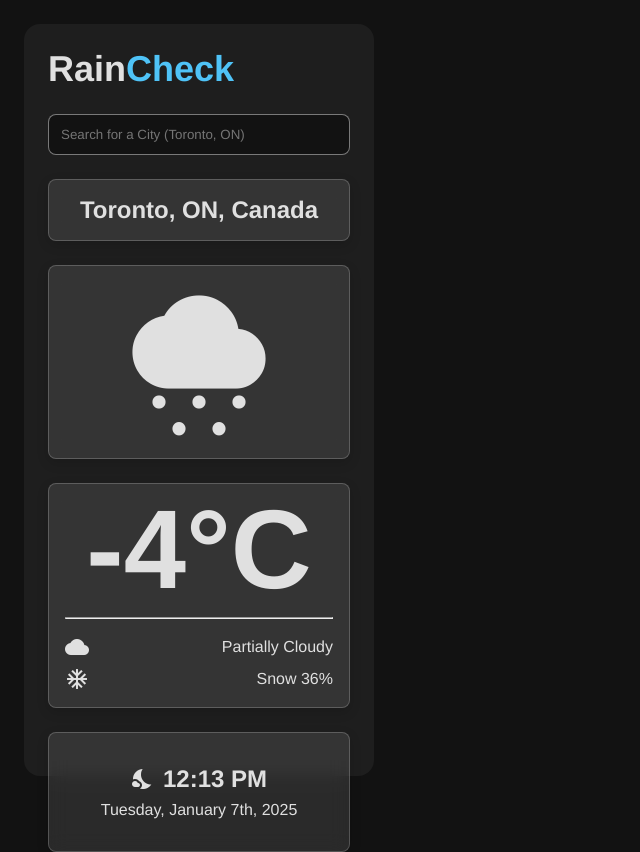
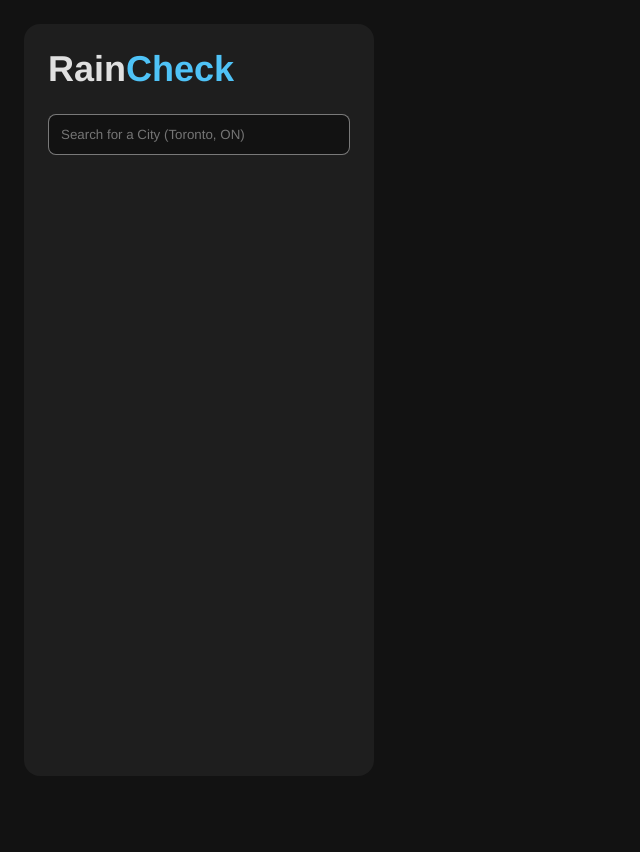
Before and after one commit to DGUXdesigns/weather-app, a website built with webpack: page src/template.html in a window 1280 px wide. Shown: the whole page, without its empty margins (0-640 px from the left). After the commit the page ends 800 px from the top, so only its background shows below. Built offline with nearby package versions, Linux system fonts and the light colour scheme.

Commit message:
removed placeholder html for side bar

```diff
--- a/src/template.html
+++ b/src/template.html
@@ -24,39 +24,7 @@
 				/>
 			</form>
 
-			<div class="wrapper">
-				<h2 class="address">Toronto, ON, Canada</h2>
-			</div>
-
-			<div class="wrapper status">
-				<i class="material-icons icon">cloudy_snowing</i>
-			</div>
-
-			<div class="wrapper degree">
-				<h2 class="temp">-4&deg;C</h2>
-
-				<hr />
-
-				<div class="weather-info">
-					<div class="info-container">
-						<span class="material-icons icon">cloud</span>
-						<p class="condition">Partially Cloudy</p>
-					</div>
-
-					<div class="info-container">
-						<span class="material-icons icon">ac_unit</span>
-						<p class="precipation">Snow 36%</p>
-					</div>
-				</div>
-			</div>
-
-			<div class="address-wrapper">
-				<div class="time">
-					<i class="material-icons icon">nights_stay</i>
-					<h2 class="timestamp">12:13 PM</h2>
-				</div>
-				<p class="date">Tuesday, January 7th, 2025</p>
-			</div>
+			<div class="content"></div>
 		</aside>
 		<main></main>
 	</body>
```
